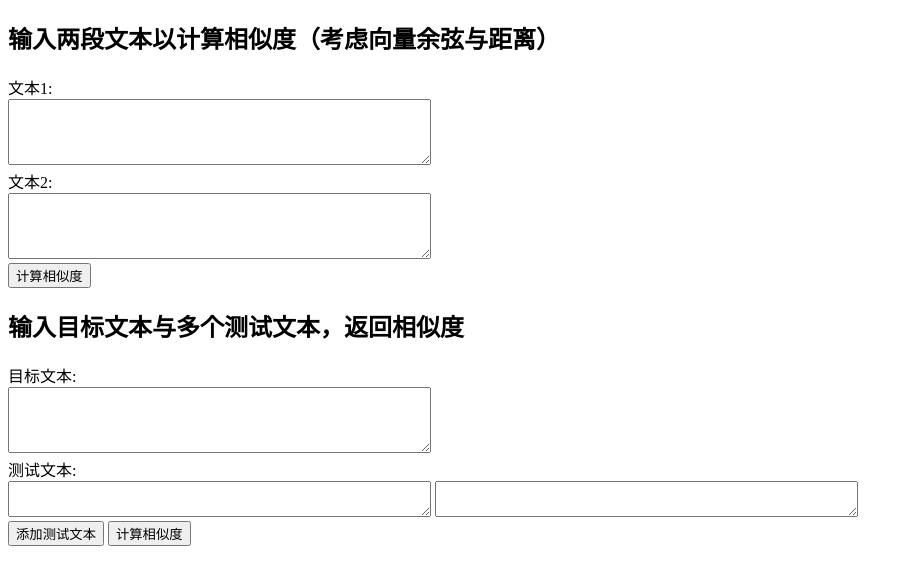
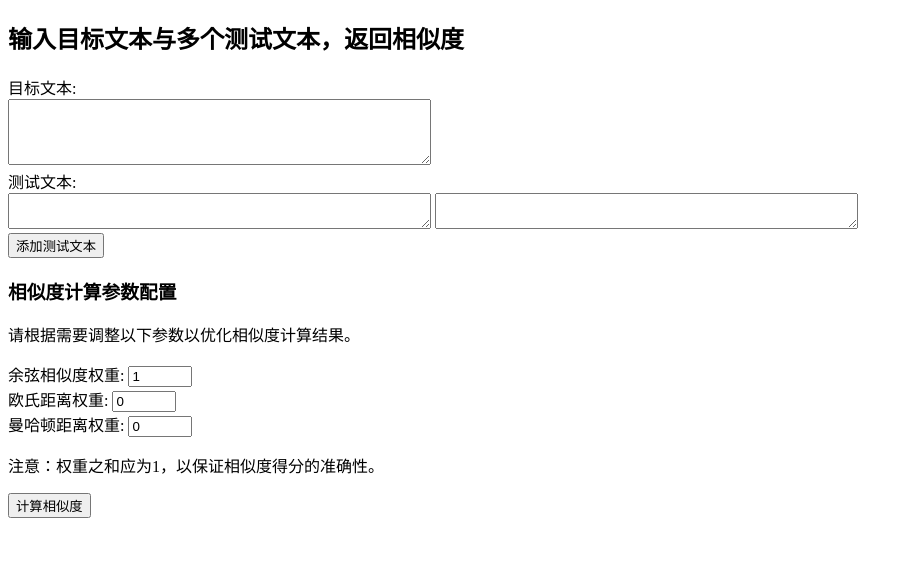
Before and after one commit to joylibo/CreditRatioCalc, a Flask app: page / in a window 1280 px wide. Shown: the top 585 px of the page, without its empty margins (0-913 px from the left). Run offline with Flask 3, Linux system fonts and the light colour scheme.

Commit message:
可调节参数的优化

```diff
--- a/app/routes.py
+++ b/app/routes.py
@@ -146,3 +146,47 @@ def bulk_similarity():
     except Exception as e:
         # 捕获任何异常并返回错误信息
         return jsonify({'error': 'An error occurred during processing: ' + str(e)}), 500
+
+@app.route('/modified_bulk_similarity', methods=['POST'])
+def modified_bulk_similarity():
+    try:
+        data = request.json
+        reference_text = data['reference_text']
+        texts_to_compare = data['texts_to_compare']
+        weights = data.get('weights', {'cosine': 1.0, 'euclidean': 0.0, 'manhattan': 0.0})
+
+        if not reference_text or not texts_to_compare:
+            return jsonify({'error': 'Reference text and texts to compare are required.'}), 400
+
+        reference_encoded = tokenizer(reference_text, return_tensors='pt')
+        with torch.no_grad():
+            reference_output = model(**reference_encoded)
+        reference_embedding = reference_output.last_hidden_state[:, 0, :]
+
+        similarities = []
+        for text in texts_to_compare:
+            encoded_input = tokenizer(text, return_tensors='pt')
+            with torch.no_grad():
+                model_output = model(**encoded_input)
+            sentence_embedding = model_output.last_hidden_state[:, 0, :]
+
+            score = torch.tensor(0.0)
+            total_weight = sum(weights.values())
+
+            if weights['cosine'] > 0:
+                cosine_sim = torch.nn.functional.cosine_similarity(reference_embedding, sentence_embedding, dim=1)
+                score += cosine_sim * (weights['cosine'] / total_weight)
+
+            if weights['euclidean'] > 0:
+                euclidean_dist = torch.norm(reference_embedding - sentence_embedding, p=2, dim=1)
+                score += (1 / (1 + euclidean_dist)) * (weights['euclidean'] / total_weight)
+
+            if weights['manhattan'] > 0:
+                manhattan_dist = torch.norm(reference_embedding - sentence_embedding, p=1, dim=1)
+                score += (1 / (1 + manhattan_dist)) * (weights['manhattan'] / total_weight)
+
+            similarities.append(score.item())  # Convert to Python float
+
+        return jsonify({'similarities': similarities})
+    except Exception as e:
+        return jsonify({'error': 'An error occurred during processing: ' + str(e)}), 500
--- a/app/templates/index.html
+++ b/app/templates/index.html
@@ -3,36 +3,27 @@
 <head>
     <title>文本相似度计算</title>
     <script>
-        function calculateSimilarity() {
-            var text1 = document.getElementById("text1").value;
-            var text2 = document.getElementById("text2").value;
+    function calculateBulkSimilarity() {
+        var referenceText = document.getElementById("referenceText").value;
+        var testTexts = Array.from(document.querySelectorAll(".testText")).map(element => element.value);
+        var cosineWeight = document.getElementById("cosineWeight").value;
+        var euclideanWeight = document.getElementById("euclideanWeight").value;
+        var manhattanWeight = document.getElementById("manhattanWeight").value;
 
-            fetch('/similarity', {
+        fetch('/modified_bulk_similarity', {
             method: 'POST',
             headers: {
                 'Content-Type': 'application/json',
             },
-                body: JSON.stringify({text1: text1, text2: text2}),
-            })
-            .then(response => response.json())
-            .then(data => {
-                document.getElementById("result").innerHTML = "相似度得分: " + data.result;
-            })
-            .catch((error) => {
-                console.error('Error:', error);
-            });
+            body: JSON.stringify({
+                reference_text: referenceText,
+                texts_to_compare: testTexts,
+                weights: {
+                    cosine: parseFloat(cosineWeight),
+                    euclidean: parseFloat(euclideanWeight),
+                    manhattan: parseFloat(manhattanWeight),
                 }
-
-        function calculateBulkSimilarity() {
-            var referenceText = document.getElementById("referenceText").value;
-            var testTexts = Array.from(document.querySelectorAll(".testText")).map(element => element.value);
-
-            fetch('/bulk_similarity', {
-                method: 'POST',
-                headers: {
-                    'Content-Type': 'application/json',
-                },
-                body: JSON.stringify({reference_text: referenceText, texts_to_compare: testTexts}),
+            }),
         })
         .then(response => {
             if (!response.ok) {
@@ -50,7 +41,6 @@
                 resultTable += "</table>";
                 document.getElementById("bulkResult").innerHTML = resultTable;
             } else {
-                    // 处理没有相似度数据的情况
                 document.getElementById("bulkResult").innerHTML = "没有计算出相似度。";
             }
         })
@@ -71,20 +61,6 @@
     </script>
 </head>
 <body>
-        <h2>输入两段文本以计算相似度（考虑向量余弦与距离）</h2>
-        <form id="similarityForm">
-            <div>
-                <label for="text1">文本1:</label><br>
-                <textarea id="text1" name="text1" rows="4" cols="50"></textarea>
-            </div>
-            <div>
-                <label for="text2">文本2:</label><br>
-                <textarea id="text2" name="text2" rows="4" cols="50"></textarea>
-            </div>
-            <input type="button" value="计算相似度" onclick="calculateSimilarity()">
-        </form>
-        <div id="result"></div>
-
     <h2>输入目标文本与多个测试文本，返回相似度</h2>
     <div>
         <label for="referenceText">目标文本:</label><br>
@@ -96,6 +72,18 @@
         <textarea class="testText" rows="2" cols="50"></textarea>
     </div>
     <button type="button" onclick="addTextField()">添加测试文本</button>
+
+    <h3>相似度计算参数配置</h3>
+    <p>请根据需要调整以下参数以优化相似度计算结果。</p>
+    <div>
+        <label for="cosineWeight">余弦相似度权重:</label>
+        <input type="number" id="cosineWeight" value="1" step="0.1" min="0" max="1"><br>
+        <label for="euclideanWeight">欧氏距离权重:</label>
+        <input type="number" id="euclideanWeight" value="0" step="0.1" min="0" max="1"><br>
+        <label for="manhattanWeight">曼哈顿距离权重:</label>
+        <input type="number" id="manhattanWeight" value="0" step="0.1" min="0" max="1"><br>
+    </div>
+    <p>注意：权重之和应为1，以保证相似度得分的准确性。</p>
     <input type="button" value="计算相似度" onclick="calculateBulkSimilarity()">
     <div id="bulkResult"></div>
 </body>
```
Lines whose indentation alone changed are shown as unchanged.
